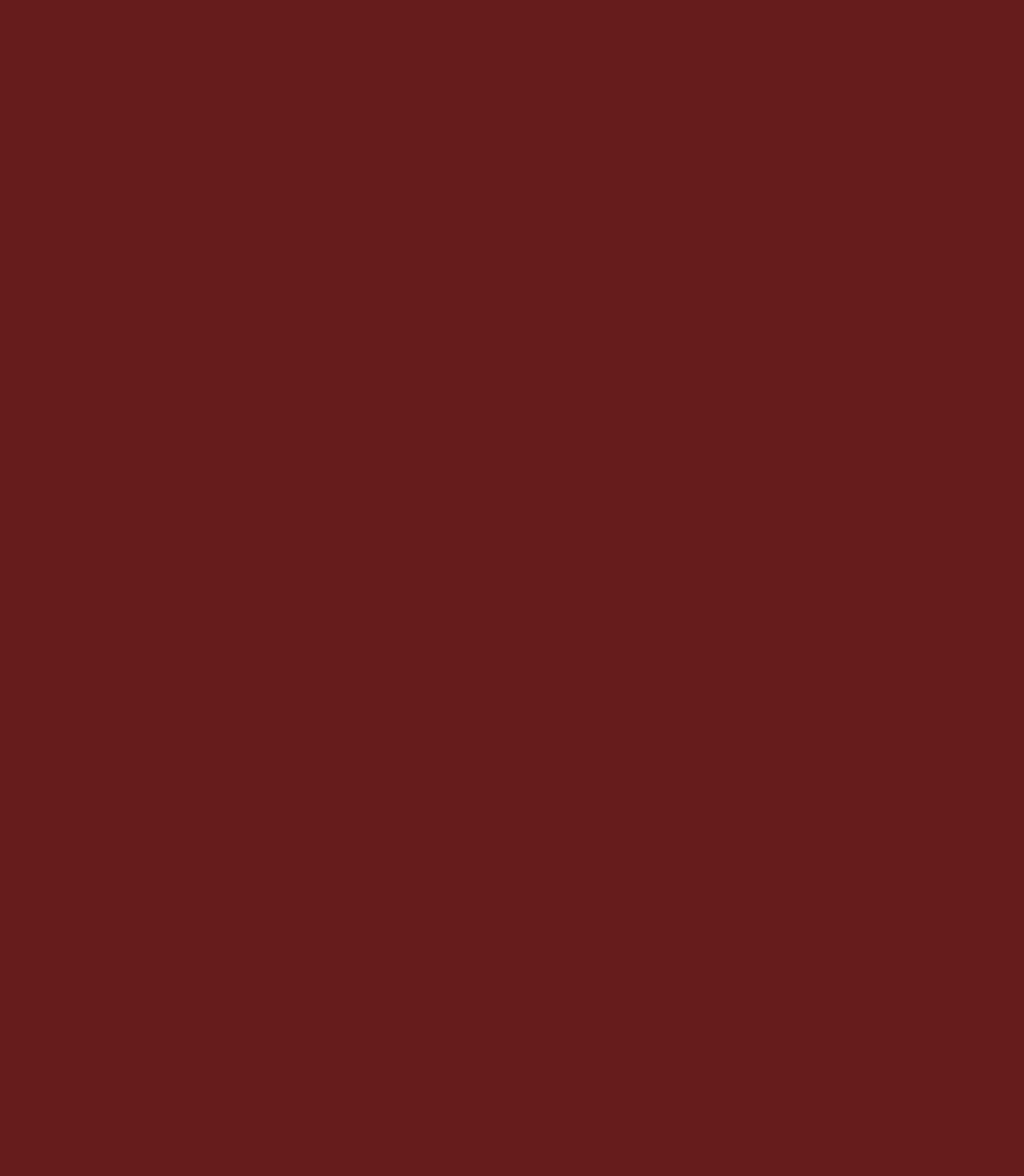
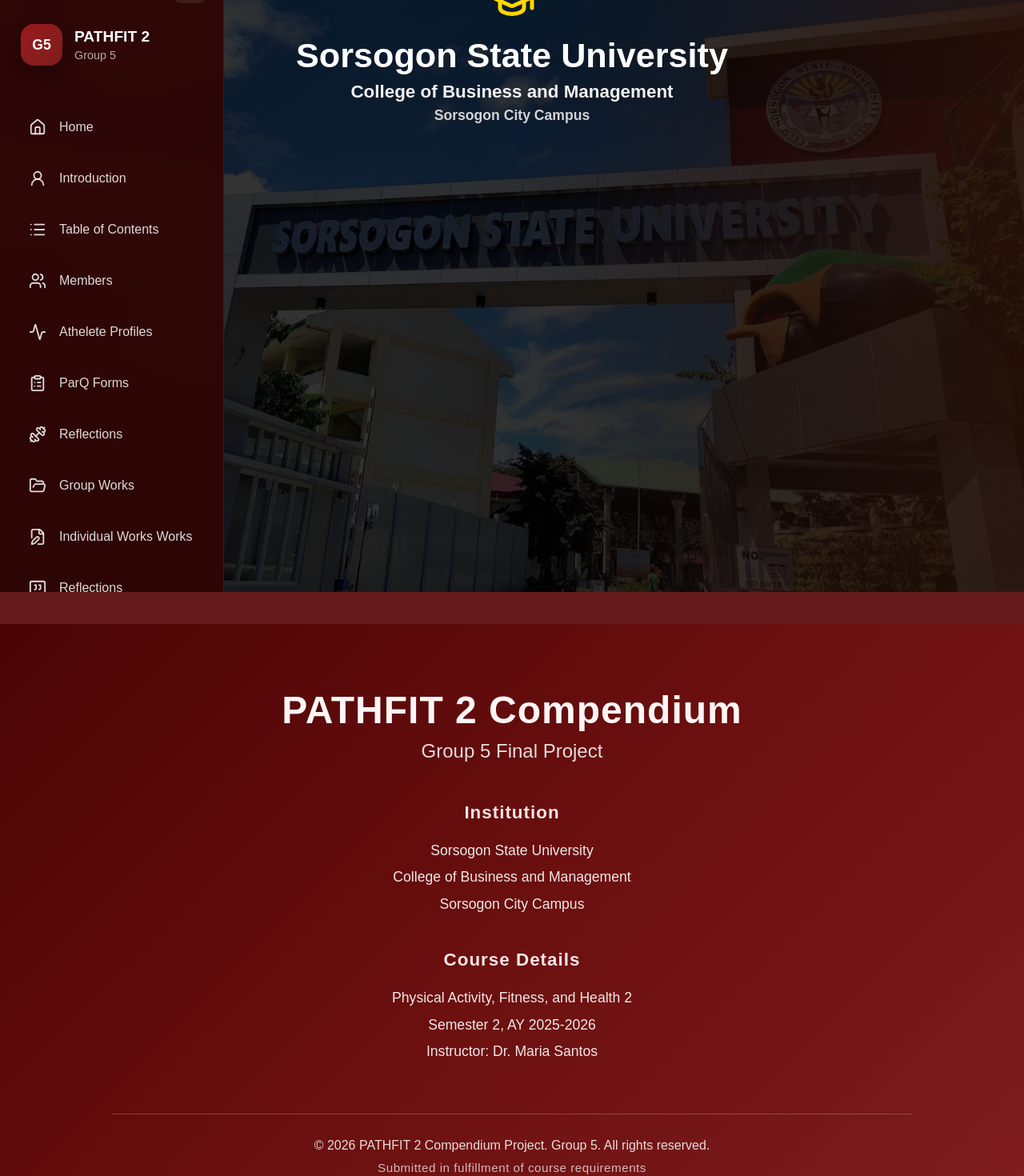
Before and after one commit to Pat0616/PathFitSSUG5, a React (Vite) app in the folder PathFitCompendium/: page /contents in a window 1280 px wide. Before the commit this address had no page. Shown: the part 60-1530 px from the top of the page at 80% size. Before the commit the page ends 800 px from the top, so only its background shows below. Built offline with nearby package versions, Linux system fonts and the light colour scheme.

Commit message:
created empty contents

```diff
--- a/PathFitCompendium/src/App.tsx
+++ b/PathFitCompendium/src/App.tsx
@@ -3,6 +3,7 @@
 import HomePage from './pages/HomePage'
 import IntroductionPage from './pages/Introduction Page/IntroductionPage'
 import { BrowserRouter as Router, Routes, Route } from 'react-router-dom'
+import TableContentsPage from './pages/Table of Contents/TableContentsPage'
 
 function App() {
 
@@ -12,6 +13,7 @@
     <Routes>
       <Route path="/home" element={<HomePage></HomePage>}></Route>
       <Route path="/intro" element={<IntroductionPage></IntroductionPage>}></Route>
+      <Route path="/contents" element={<TableContentsPage></TableContentsPage>}></Route>
     </Routes>
    </Router>
   )
--- a/PathFitCompendium/src/components/SidebarComponent.tsx
+++ b/PathFitCompendium/src/components/SidebarComponent.tsx
@@ -50,7 +50,7 @@
       <nav className="sidebar-nav">
 
 
-        <a href="/home" className="sidebar-item active">
+        <a href="/home" className="sidebar-item">
           <Home size={22} />
 
           {isOpen && <span>Home</span>}
@@ -62,7 +62,7 @@
           {isOpen && <span>Introduction</span>}
         </a>
 
-        <a href="#" className="sidebar-item">
+        <a href="/contents" className="sidebar-item">
           <List size={22} />
 
           {isOpen && <span>Table of Contents</span>}
--- /dev/null
+++ b/PathFitCompendium/src/pages/Table of Contents/TableContentsPage.tsx
@@ -0,0 +1,130 @@
+import './tablecontent.css'
+import { GraduationCap } from 'lucide-react'
+import Sidebar from '../../components/SidebarComponent'
+import { useState, useRef, useEffect} from 'react';
+
+
+
+function TableContentsPage()
+{
+        const [isSidebarOpen, setIsSidebarOpen] = useState(true);
+    const touchStartX = useRef(0);
+    const touchEndX = useRef(0);
+      useEffect(() => {
+        const handleTouchStart = (e: TouchEvent) => {
+          touchStartX.current = e.touches[0].clientX;
+        };
+
+        const handleTouchEnd = (e: TouchEvent) => {
+          touchEndX.current = e.changedTouches[0].clientX;
+
+          const diff = touchEndX.current - touchStartX.current;
+
+          const isMobile = window.innerWidth <= 900;
+          if (!isMobile) return;
+
+          // swipe right → open sidebar
+          if (diff > 80) {
+            setIsSidebarOpen(true);
+          }
+
+          // swipe left → close sidebar
+          if (diff < -80) {
+            setIsSidebarOpen(false);
+          }
+        };
+
+        window.addEventListener("touchstart", handleTouchStart);
+        window.addEventListener("touchend", handleTouchEnd);
+
+        return () => {
+          window.removeEventListener("touchstart", handleTouchStart);
+          window.removeEventListener("touchend", handleTouchEnd);
+        };
+      }, []);
+
+
+
+
+
+
+    return(
+        <>
+        <div className='intropage'>
+            <div className='hero'>
+                <div className='overlay'>
+                                {/* HEADER */}
+                        <div className="hero-header">
+                        <header className="header">
+                        <div className="logo-container">
+                            <GraduationCap size={60} className="logo" />
+
+                            <div className="school-details">
+                            <h1>Sorsogon State University</h1>
+                            <h2>College of Business and Management</h2>
+                            <h3>Sorsogon City Campus</h3>
+                            </div>
+                        </div>
+                        </header>
+                        </div>
+                </div>
+            </div>
+        </div>
+
+
+
+
+
+
+
+
+
+
+        <footer className="footer">
+          <div className="footer-content">
+            <h2>PATHFIT 2 Compendium</h2>
+
+            <h3>Group 5 Final Project</h3>
+
+            <div className="footer-section">
+              <h4>Institution</h4>
+
+              <p>Sorsogon State University</p>
+              <p>College of Business and Management</p>
+              <p>Sorsogon City Campus</p>
+            </div>
+
+            <div className="footer-section">
+              <h4>Course Details</h4>
+
+              <p>Physical Activity, Fitness, and Health 2</p>
+              <p>Semester 2, AY 2025-2026</p>
+              <p>Instructor: Dr. Maria Santos</p>
+            </div>
+
+            <div className="footer-bottom">
+              <p>
+                © 2026 PATHFIT 2 Compendium Project. Group 5.
+                All rights reserved.
+              </p>
+
+              <span>
+                Submitted in fulfillment of course requirements
+              </span>
+            </div>
+          </div>
+        </footer>
+
+
+
+
+
+            <Sidebar
+                    isOpen={isSidebarOpen}
+                    setIsOpen={setIsSidebarOpen}
+                  />
+        </>
+    )
+}
+
+export default TableContentsPage;
```
Also changed, not shown: PathFitCompendium/src/pages/Table of Contents/tablecontent.css (added).
